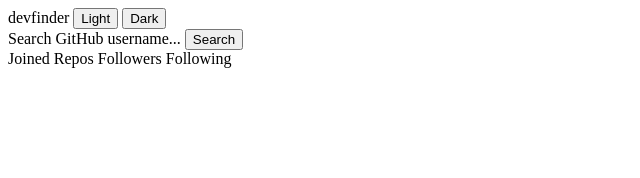
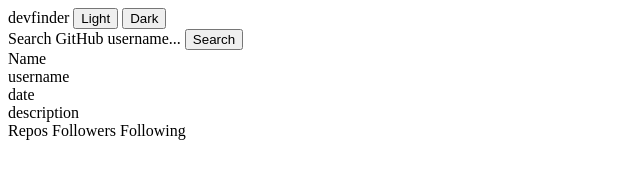
Before and after one commit to royschrauwen/FEM-GitHub-user-search-app, a plain HTML site: page index.html in a window 1280 px wide. Shown: the whole page, without its empty margins (0-640 px from the left). Drawn offline with Linux system fonts and the light colour scheme.

Commit message:
Basic HTML structuring

```diff
--- a/index.html
+++ b/index.html
@@ -31,11 +31,33 @@
     </div>
 
     <div class="result-container">
-      Joined
 
-      Repos
-      Followers
-      Following
+      <div class="profile">
+        <div class="profile-image"></div>
+        <div class="profile-name">Name</div>
+        <div class="profile-username">username</div>
+        <div class="profile-date">date</div>
+
+        <div class="profile-description">
+          description
+        </div>
+      </div>
+
+      <div class="counters">
+        <span class="counter-name">Repos</span>
+        <span class="counter-number" id="counter-repos"></span>
+        <span class="counter-name">Followers</span>
+        <span class="counter-number" id="counter-followers"></span>
+        <span class="counter-name">Following</span>
+        <span class="counter-number" id="counter-following"></span>
+      </div>
+
+      <div class="links">
+        <span class="links-location" id="link-location"></span>
+        <span class="links-website" id="link-website"></span>
+        <span class="links-twitter" id="link-twitter"></span>
+        <span class="links-address" id="link-address"></span>
+      </div>
     </div>
   </main>
 
```
